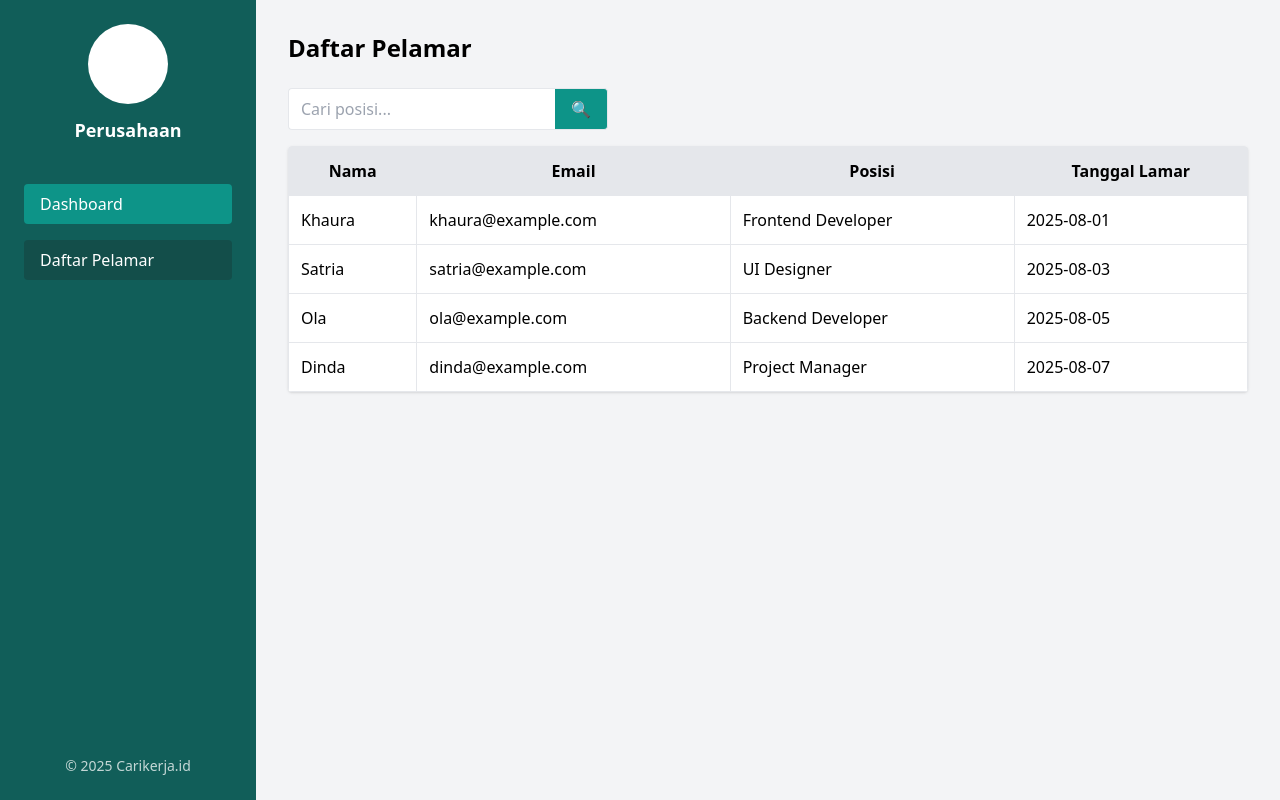
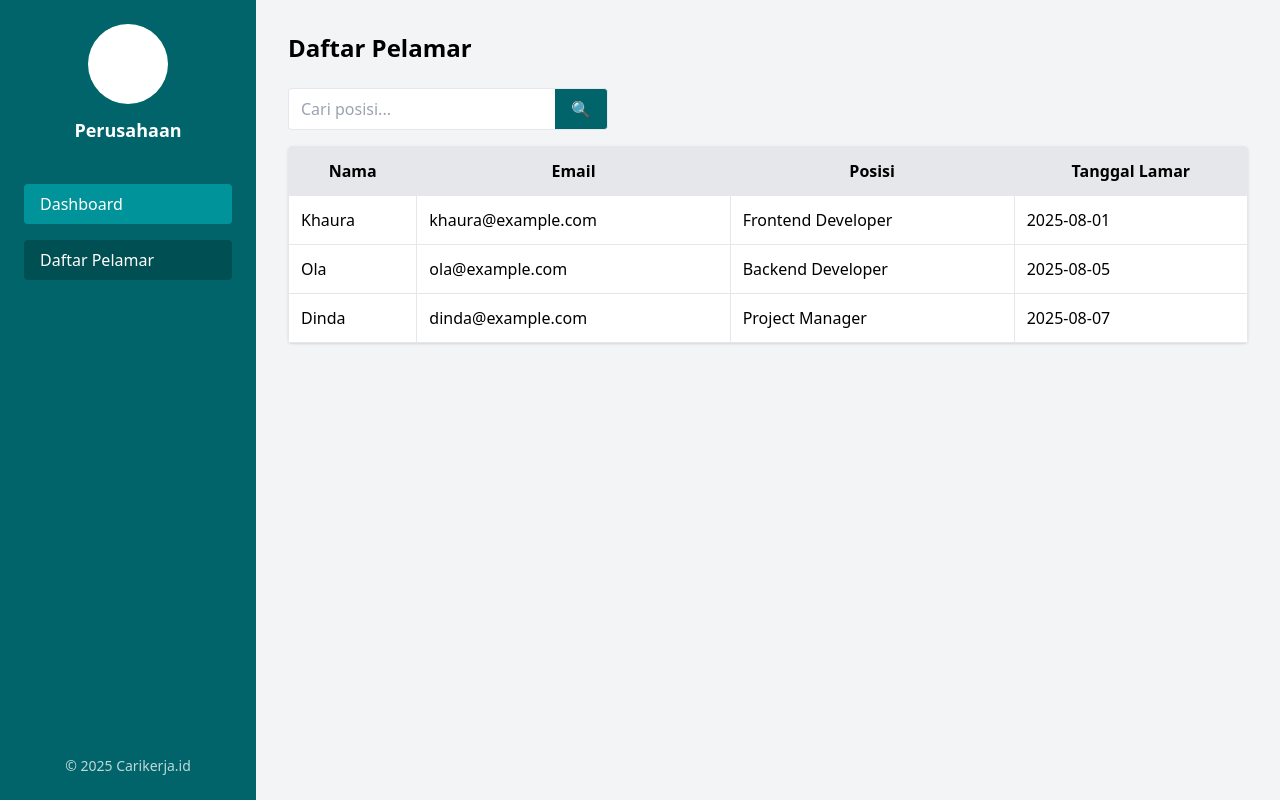
Before and after one commit to hades431/cari_kerja_id, a PHP site: page /daftar_pelamar.php in a window 1280 px wide. Run offline with PHP 8.4, Linux system fonts and the light colour scheme; some libraries are stand-ins or nearby versions.

Commit message:
daftar_pelamar

```diff
--- a/perusahaan/daftar_pelamar.php
+++ b/perusahaan/daftar_pelamar.php
@@ -1,3 +1,23 @@
+<?php
+// DATA PELAMAR
+$pelamar = [
+    ["nama" => "Khaura", "email" => "khaura@example.com", "posisi" => "Frontend Developer", "tgl" => "2025-08-01"],
+    ["nama" => "Ola", "email" => "ola@example.com", "posisi" => "Backend Developer", "tgl" => "2025-08-05"],
+    ["nama" => "Dinda", "email" => "dinda@example.com", "posisi" => "Project Manager", "tgl" => "2025-08-07"],
+];
+
+// FILTER SEARCH
+$q = isset($_GET['q']) ? strtolower(trim($_GET['q'])) : "";
+
+if ($q === "") {
+    $filtered = $pelamar;
+} else {
+    $filtered = array_filter($pelamar, function($p) use ($q) {
+        return strpos(strtolower($p['posisi']), $q) !== false;
+    });
+}
+?>
+
 <!DOCTYPE html>
 <html lang="id">
 <head>
@@ -10,14 +30,14 @@
 
     <div class="flex min-h-screen">
         <!-- Sidebar -->
-        <aside class="w-64 bg-teal-800 text-white p-6 flex flex-col">
+        <aside class="w-64 text-white p-6 flex flex-col" style="background-color: #00646A;">
             <div class="flex flex-col items-center mb-10">
                 <div class="w-20 h-20 bg-white rounded-full mb-3"></div>
                 <h1 class="text-lg font-bold">Perusahaan</h1>
             </div>
             <nav class="flex flex-col space-y-4">
-                <a href="#" class="bg-teal-600 px-4 py-2 rounded">Dashboard</a>
-                <a href="#" class="bg-teal-900 px-4 py-2 rounded">Daftar Pelamar</a>
+                <a href="../dashboard/dashboard_perusahaan.php" class="px-4 py-2 rounded" style="background-color: #00949A;">Dashboard</a>
+                <a href="daftar_pelamar.php" class="px-4 py-2 rounded" style="background-color: #004F52;">Daftar Pelamar</a>
             </nav>
             <div class="mt-auto">
                 <p class="text-center text-sm opacity-75">© 2025 Carikerja.id</p>
@@ -34,19 +54,19 @@
                     <input
                         type="text"
                         name="q"
-            value="<?= isset($_GET['q']) ? htmlspecialchars($_GET['q']) : '' ?>"
+                        value="<?= htmlspecialchars($q) ?>"
                         placeholder="Cari posisi..."
                         class="border border-r-0 rounded-l px-3 py-2 w-full"
                     >
                     <button
                         type="submit"
-            class="border border-l-0 rounded-r bg-teal-600 text-white px-4"
+                        class="border border-l-0 rounded-r text-white px-4"
+                        style="background-color: #00646A;"
                     >
                         🔍
                     </button>
                 </div>
             </form>
-
 
             <!-- Table -->
             <div class="bg-white rounded shadow overflow-x-auto">
@@ -60,38 +80,20 @@
                         </tr>
                     </thead>
                     <tbody>
-                        <?php
-                            $pelamar = [
-                                ["nama" => "Khaura", "email" => "khaura@example.com", "posisi" => "Frontend Developer", "tgl" => "2025-08-01"],
-                                ["nama" => "Satria", "email" => "satria@example.com", "posisi" => "UI Designer", "tgl" => "2025-08-03"],
-                                ["nama" => "Ola", "email" => "ola@example.com", "posisi" => "Backend Developer", "tgl" => "2025-08-05"],
-                                ["nama" => "Dinda", "email" => "dinda@example.com", "posisi" => "Project Manager", "tgl" => "2025-08-07"],
-                            ];
-
-                           $q = isset($_GET['q']) ? strtolower(trim($_GET['q'])) : "";
-
-if ($q === "") {
-    $filtered = $pelamar;
-} else {
-    $filtered = array_filter($pelamar, function($p) use ($q) {
-        return strpos(strtolower($p['posisi']), $q) !== false;
-    });
-}
-
-                            if (count($filtered) > 0)
-                                {
-                                foreach ($filtered as $p) {
-                                    echo "<tr class='hover:bg-gray-100'>
-                                            <td class='p-3 border'>{$p['nama']}</td>
-                                            <td class='p-3 border'>{$p['email']}</td>
-                                            <td class='p-3 border'>{$p['posisi']}</td>
-                                            <td class='p-3 border'>{$p['tgl']}</td>
-                                          </tr>";
-                                }
-                            } else {
-                                echo "<tr><td colspan='4' class='text-center p-4'>Tidak ada data pelamar</td></tr>";
-                            }
-                        ?>
+                        <?php if (count($filtered) > 0): ?>
+                            <?php foreach ($filtered as $p): ?>
+                                <tr class='hover:bg-gray-100'>
+                                    <td class='p-3 border'><?= $p['nama'] ?></td>
+                                    <td class='p-3 border'><?= $p['email'] ?></td>
+                                    <td class='p-3 border'><?= $p['posisi'] ?></td>
+                                    <td class='p-3 border'><?= $p['tgl'] ?></td>
+                                </tr>
+                            <?php endforeach; ?>
+                        <?php else: ?>
+                            <tr>
+                                <td colspan="4" class="text-center p-4">Tidak ada data pelamar</td>
+                            </tr>
+                        <?php endif; ?>
                     </tbody>
                 </table>
             </div>
```
Lines whose indentation alone changed are shown as unchanged.
